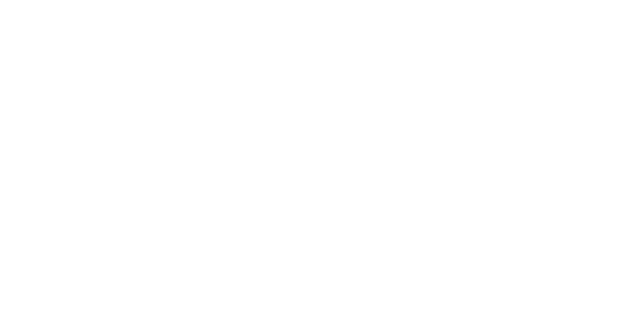
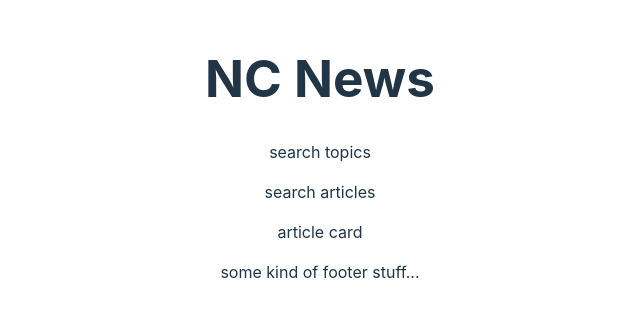
Before and after one commit to JenWarman/nc-news-react-app, a React (Vite) app: page / in a window 1280 px wide. Shown: the part 242-558 px from the top of the page, without its empty margins (320-960 px from the left). Built offline with nearby package versions, Linux system fonts and the light colour scheme.

Commit message:
set-up initial component files

```diff
--- a/src/App.jsx
+++ b/src/App.jsx
@@ -1,10 +1,18 @@
 import { useState } from 'react'
 import './App.css'
+import Header from './components/Header'
+import Footer from './components/Footer'
+import Nav from './components/Nav'
+import ListArticles from './components/ListArticles'
 
 function App() {
 
   return (
     <>
+    <Header />
+    <Nav />
+    <ListArticles />
+    <Footer />
     </>
   )
 }
--- /dev/null
+++ b/src/components/ArticleCard.jsx
@@ -0,0 +1,5 @@
+export default function ArticleCard() {
+    return (
+        <p>article card</p>
+    )
+}
--- /dev/null
+++ b/src/components/Footer.jsx
@@ -0,0 +1,5 @@
+export default function Footer() {
+    return (
+        <p>some kind of footer stuff...</p>
+    )
+}
--- /dev/null
+++ b/src/components/Header.jsx
@@ -0,0 +1,5 @@
+export default function Header() {
+    return (
+        <h1>NC News</h1>
+    )
+}
--- /dev/null
+++ b/src/components/ListArticles.jsx
@@ -0,0 +1,7 @@
+import ArticleCard from './ArticleCard'
+
+export default function ListArticles() {
+    return (
+        <ArticleCard />
+    )
+}
--- /dev/null
+++ b/src/components/ListComments.jsx
@@ -0,0 +1,3 @@
+export default function ListComments() {
+
+}
--- /dev/null
+++ b/src/components/Nav.jsx
@@ -0,0 +1,12 @@
+import SearchTopics from './SearchTopics'
+import SearchArticles from './SearchArticles'
+
+export default function Nav() {
+    return (
+        <>
+        <SearchTopics />
+        <SearchArticles />
+
+        </>
+    )
+}
--- /dev/null
+++ b/src/components/SearchArticles.jsx
@@ -0,0 +1,5 @@
+export default function SearchArticles() {
+    return (
+        <p>search articles</p>
+    )
+}
--- /dev/null
+++ b/src/components/SearchTopics.jsx
@@ -0,0 +1,5 @@
+export default function SearchTopics() {
+    return (
+        <p>search topics</p>
+    )
+}
--- /dev/null
+++ b/src/components/SubmitComments.jsx
@@ -0,0 +1,3 @@
+export default function SubmitComments() {
+
+}
```
